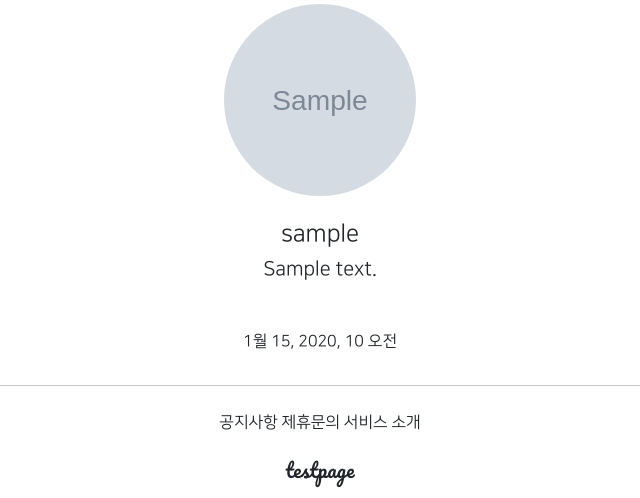
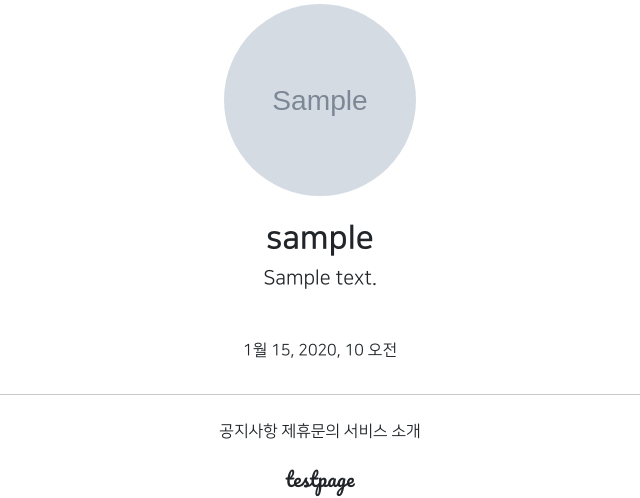
Before and after one commit to phu92/GIS_phu_repeat, a Django app: page /accounts/detail/1 in a window 1280 px wide. Shown: the part 269-767 px from the top of the page, without its empty margins (320-960 px from the left). Run offline with Django 3.2, Linux system fonts and the light colour scheme; tables that the repository leaves empty hold one stand-in row (values such as "Sample post"); grey boxes marked "Sample" are stand-in pictures; parts of the project's set-up code (start-up, migrations or seed data) failed here and were passed over; some libraries are stand-ins or nearby versions.

Commit message:
7.28 git commit 1

```diff
--- a/accountapp/templates/accountapp/detail.html
+++ b/accountapp/templates/accountapp/detail.html
@@ -8,7 +8,7 @@
                 <img src="{{ target_user.profile.image.url }}"
                      class="profile_image m-4"
                      alt="profile image">
-                <h4>{{ target_user.profile.nickname }}</h4>
+                <h2 class="NNS_B">{{ target_user.profile.nickname }}</h2>
                 <h5>{{ target_user.profile.message }}</h5>
             {% else %}
             <h4>
--- a/static/base.css
+++ b/static/base.css
@@ -26,3 +26,7 @@
     object-fit: cover;
 
 }
+
+.NNS_B {
+    font-family: "NanumSquareB", cursive;
+}
```
